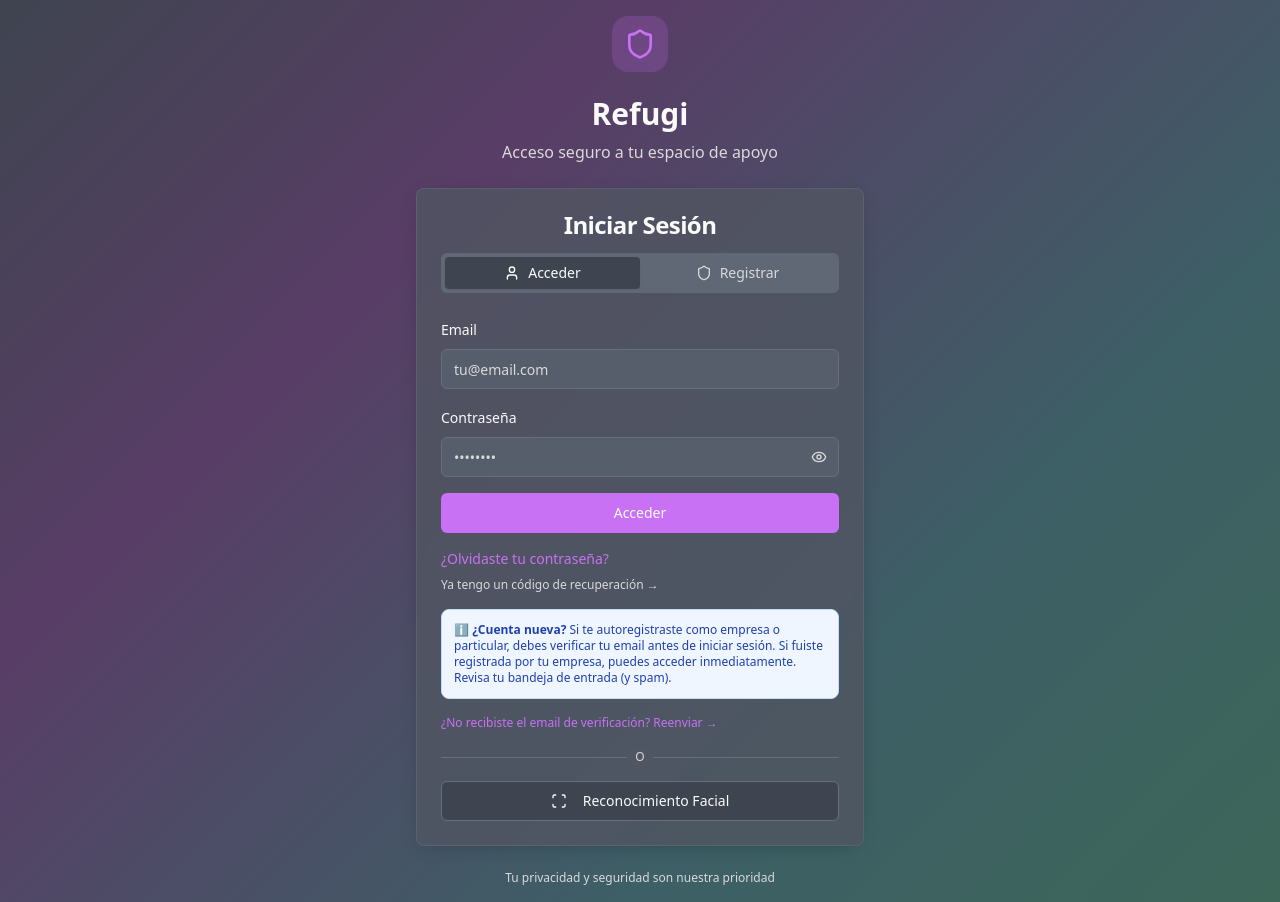
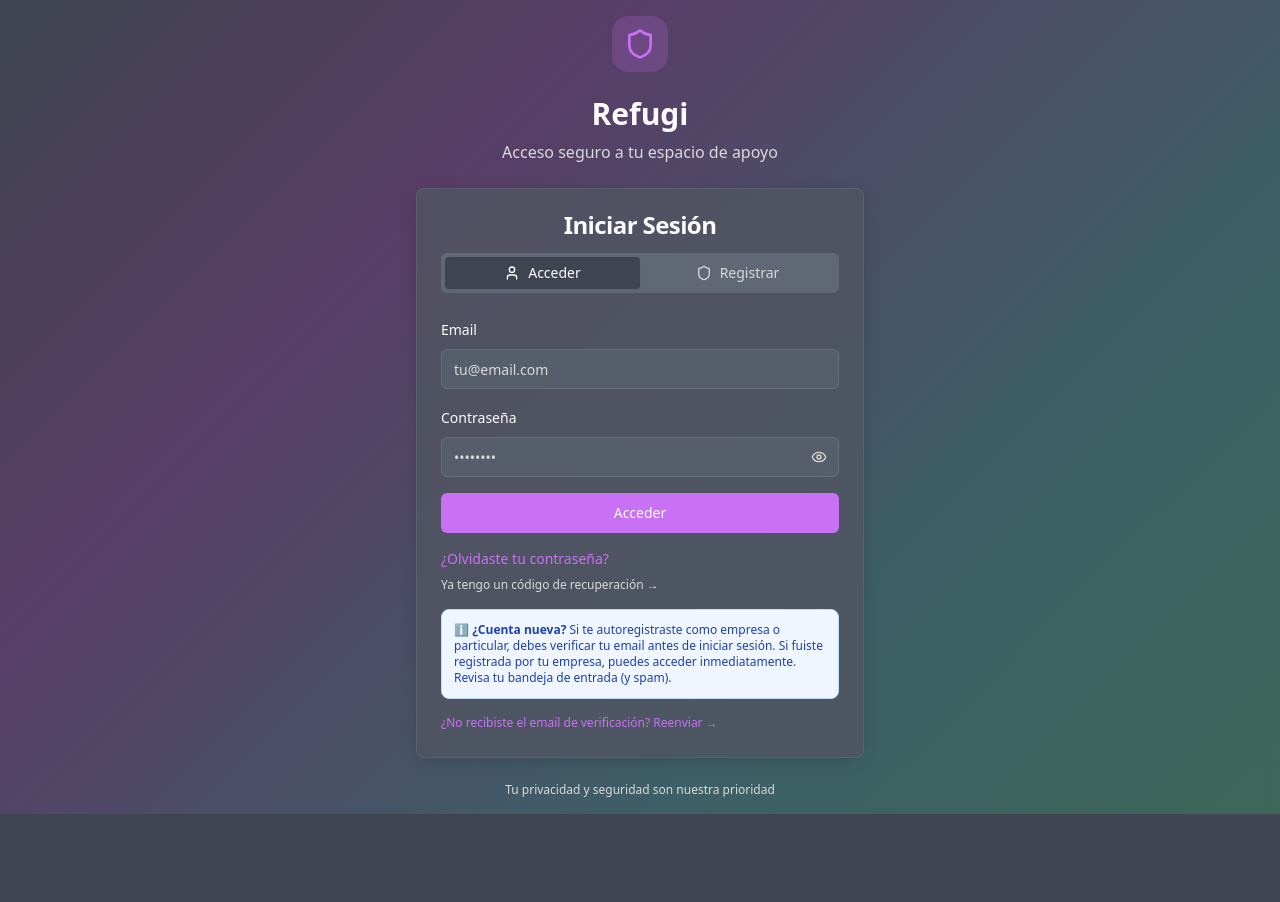
Before and after one commit to eclatsenior/refuge-aid-app, a React (Vite) app: page / in a window 1280 px wide. After the commit the page ends 814 px from the top, so only its background shows below. Built offline with nearby package versions, Linux system fonts and the light colour scheme; what @react-pdf/renderer would draw is missing.

Commit message:
Changes
Co-authored-by: eclatsenior <242403102+eclatsenior@users.noreply.github.com>

```diff
--- a/src/pages/AuthPage.tsx
+++ b/src/pages/AuthPage.tsx
@@ -7,7 +7,6 @@ import { Card, CardContent, CardHeader, CardTitle } from "@/components/ui/card";
 import { Tabs, TabsContent, TabsList, TabsTrigger } from "@/components/ui/tabs";
 import { Switch } from "@/components/ui/switch";
 import { useAppStore } from "@/store/useAppStore";
-import { FaceRecognition } from "@/components/auth/FaceRecognition";
 import { PasswordResetCodeDialog } from "@/components/auth/PasswordResetCodeDialog";
 import { EmailVerificationCodeDialog } from "@/components/auth/EmailVerificationCodeDialog";
 import { useToast } from "@/hooks/use-toast";
@@ -296,20 +295,6 @@ export function AuthPage() {
     setIsLoading(false);
   };
 
-  const handleFaceRecognition = () => {
-    setShowFaceRecognition(true);
-  };
-
-  const handleFaceRecognitionComplete = (success: boolean) => {
-    setShowFaceRecognition(false);
-    if (success) {
-      toast({
-        title: "Autenticación exitosa",
-        description: "Reconocimiento facial completado"
-      });
-    }
-  };
-
   const handleForgotPassword = async () => {
     const normalizedEmail = resetEmail.trim().toLowerCase();
 
@@ -363,15 +348,6 @@ export function AuthPage() {
     }
     setIsLoading(false);
   };
-
-  if (showFaceRecognition) {
-    return (
-      <FaceRecognition
-        onComplete={handleFaceRecognitionComplete}
-        isRefugiLead={isRefugiLead}
-      />
-    );
-  }
 
   return (
     <>
@@ -596,25 +572,6 @@ export function AuthPage() {
                   ¿No recibiste el email de verificación? Reenviar →
                 </Button>
 
-                <div className="relative my-6">
-                  <div className="absolute inset-0 flex items-center">
-                    <div className="w-full border-t border-border" />
-                  </div>
-                  <div className="relative flex justify-center text-xs uppercase">
-                    <span className="bg-card px-2 text-muted-foreground">o</span>
-                  </div>
-                </div>
-
-                <Button
-                  type="button"
-                  variant="outline"
-                  className="w-full border-border hover:bg-accent"
-                  onClick={handleFaceRecognition}
-                  disabled={isLoading}
-                >
-                  <Scan className="mr-2 h-4 w-4" />
-                  Reconocimiento Facial
-                </Button>
               </TabsContent>
 
               <TabsContent value="register" className="space-y-4">
```
